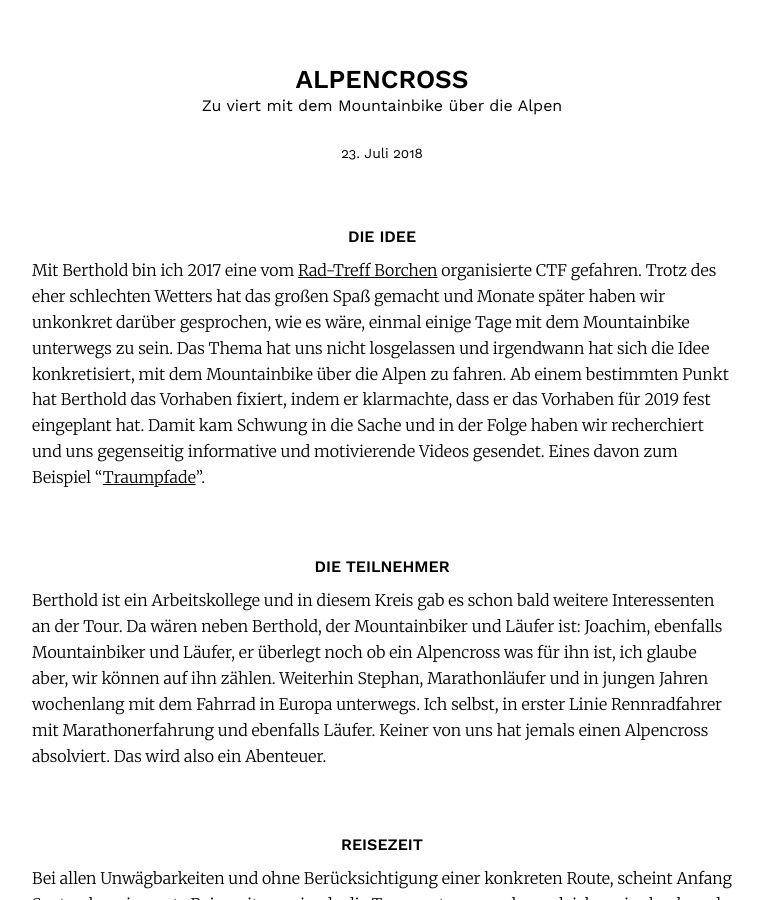
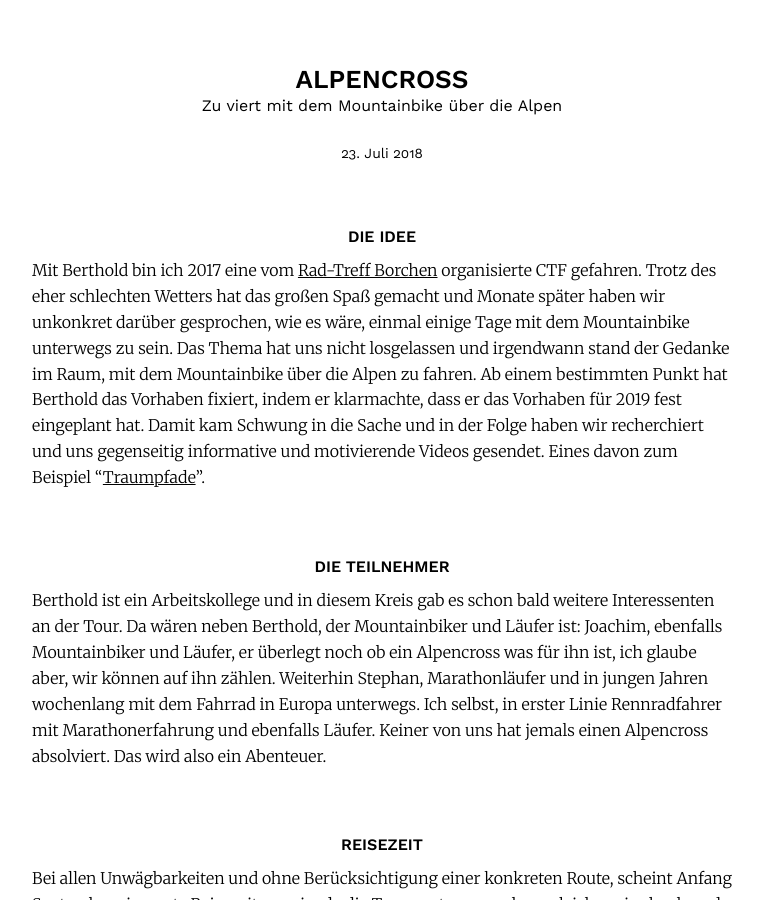
Before and after one commit to ulfschneider/bikepacking, a Jekyll site: the page built from _posts/2018-07-23-alpencross.md, in a window 1280 px wide and 900 px high, scrolled down 953 px. Shown: the whole window, without its empty margins (258-1021 px from the left). Built offline with Jekyll 4.4.1, drawn with Linux system fonts in a browser that asks for light colours.

Commit message:
Rephrase

```diff
--- a/_posts/2018-07-23-alpencross.md
+++ b/_posts/2018-07-23-alpencross.md
@@ -8,7 +8,7 @@ title:  Alpencross
 subtitle: Zu viert mit dem Mountainbike über die Alpen
 ---
 # Die Idee
-Mit Berthold bin ich 2017 eine vom [Rad-Treff Borchen](http://www.rad-treff-borchen.de) organisierte CTF gefahren. Trotz des eher schlechten Wetters hat das großen Spaß gemacht und Monate später haben wir unkonkret darüber gesprochen, wie es wäre, einmal einige Tage mit dem Mountainbike unterwegs zu sein. Das Thema hat uns nicht losgelassen und irgendwann hat sich die Idee konkretisiert, mit dem Mountainbike über die Alpen zu fahren. Ab einem bestimmten Punkt hat Berthold das Vorhaben fixiert, indem er klarmachte, dass er das Vorhaben für 2019 fest eingeplant hat. Damit kam Schwung in die Sache und in der Folge haben wir recherchiert und uns gegenseitig informative und motivierende Videos gesendet. Eines davon zum Beispiel "[Traumpfade](https://www.br.de/mediathek/video/traumpfade-mit-dem-mountainbike-ueber-die-alpen-av:5a3c404bdd95b200180bcb86)".
+Mit Berthold bin ich 2017 eine vom [Rad-Treff Borchen](http://www.rad-treff-borchen.de) organisierte CTF gefahren. Trotz des eher schlechten Wetters hat das großen Spaß gemacht und Monate später haben wir unkonkret darüber gesprochen, wie es wäre, einmal einige Tage mit dem Mountainbike unterwegs zu sein. Das Thema hat uns nicht losgelassen und irgendwann stand der Gedanke im Raum, mit dem Mountainbike über die Alpen zu fahren. Ab einem bestimmten Punkt hat Berthold das Vorhaben fixiert, indem er klarmachte, dass er das Vorhaben für 2019 fest eingeplant hat. Damit kam Schwung in die Sache und in der Folge haben wir recherchiert und uns gegenseitig informative und motivierende Videos gesendet. Eines davon zum Beispiel "[Traumpfade](https://www.br.de/mediathek/video/traumpfade-mit-dem-mountainbike-ueber-die-alpen-av:5a3c404bdd95b200180bcb86)".
 
 # Die Teilnehmer
 Berthold ist ein Arbeitskollege und in diesem Kreis gab es schon bald weitere Interessenten an der Tour. Da wären neben Berthold, der Mountainbiker und Läufer ist: Joachim, ebenfalls Mountainbiker und Läufer, er überlegt noch ob ein Alpencross was für ihn ist, ich glaube aber, wir können auf ihn zählen. Weiterhin Stephan, Marathonläufer und in jungen Jahren wochenlang mit dem Fahrrad in Europa unterwegs. Ich selbst, in erster Linie Rennradfahrer mit Marathonerfahrung und ebenfalls Läufer. Keiner von uns hat jemals einen Alpencross absolviert. Das wird also ein Abenteuer.
```
Also changed, not shown: 2 other files.
